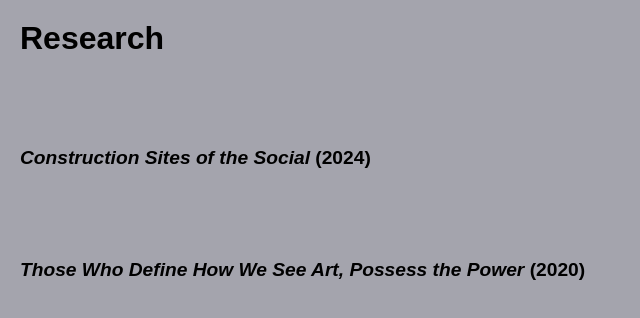
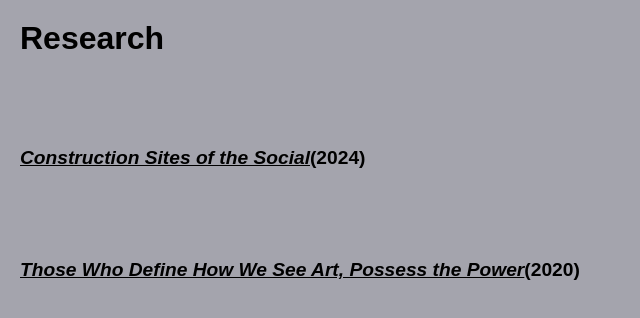
Before and after one commit to AhmadDarkhabani/website, a plain HTML site: page research.html in a window 1280 px wide. Shown: the full height of the page, 0-640 px from the left. Drawn offline with Linux system fonts and the light colour scheme.

Commit message:
Update research.html

```diff
--- a/research.html
+++ b/research.html
@@ -210,14 +210,14 @@
   <div class="container">
         <p class="interbio">
             <a href="Construction.html" style="text-decoration: none;">
-                <em>Construction Sites of the Social </em>(2024)
+                <em><u>Construction Sites of the Social</u></em>(2024)
             </a>
         </p>
    </div>
 
 
    <div class="containerbio">
-    <p class="bio"><em>Those Who Define How We See Art, Possess the Power </em>(2020)</p>
+    <p class="bio"><em><u>Those Who Define How We See Art, Possess the Power</u></em>(2020)</p>
 
     <div class="image-container">
         <div>
```
